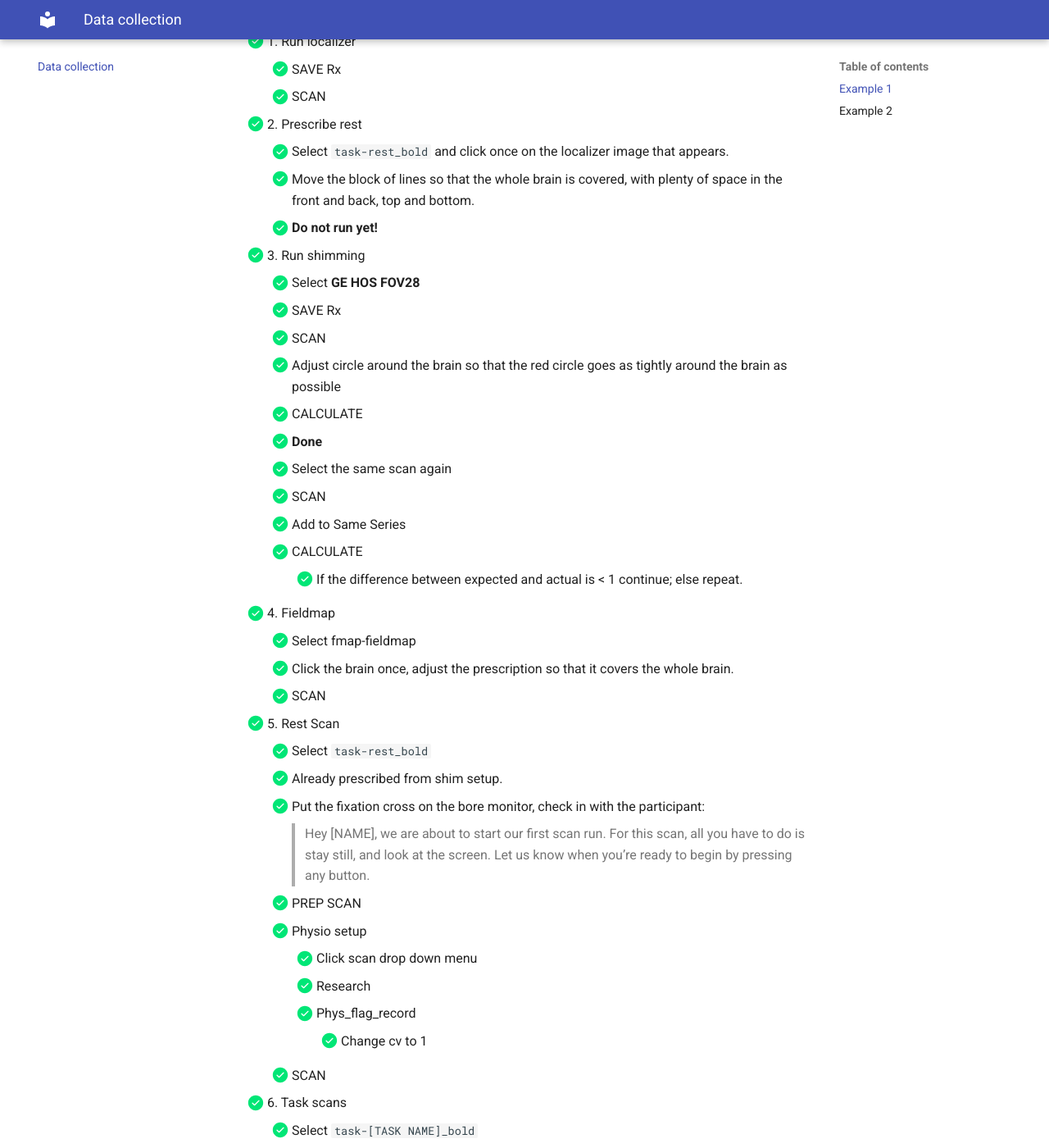
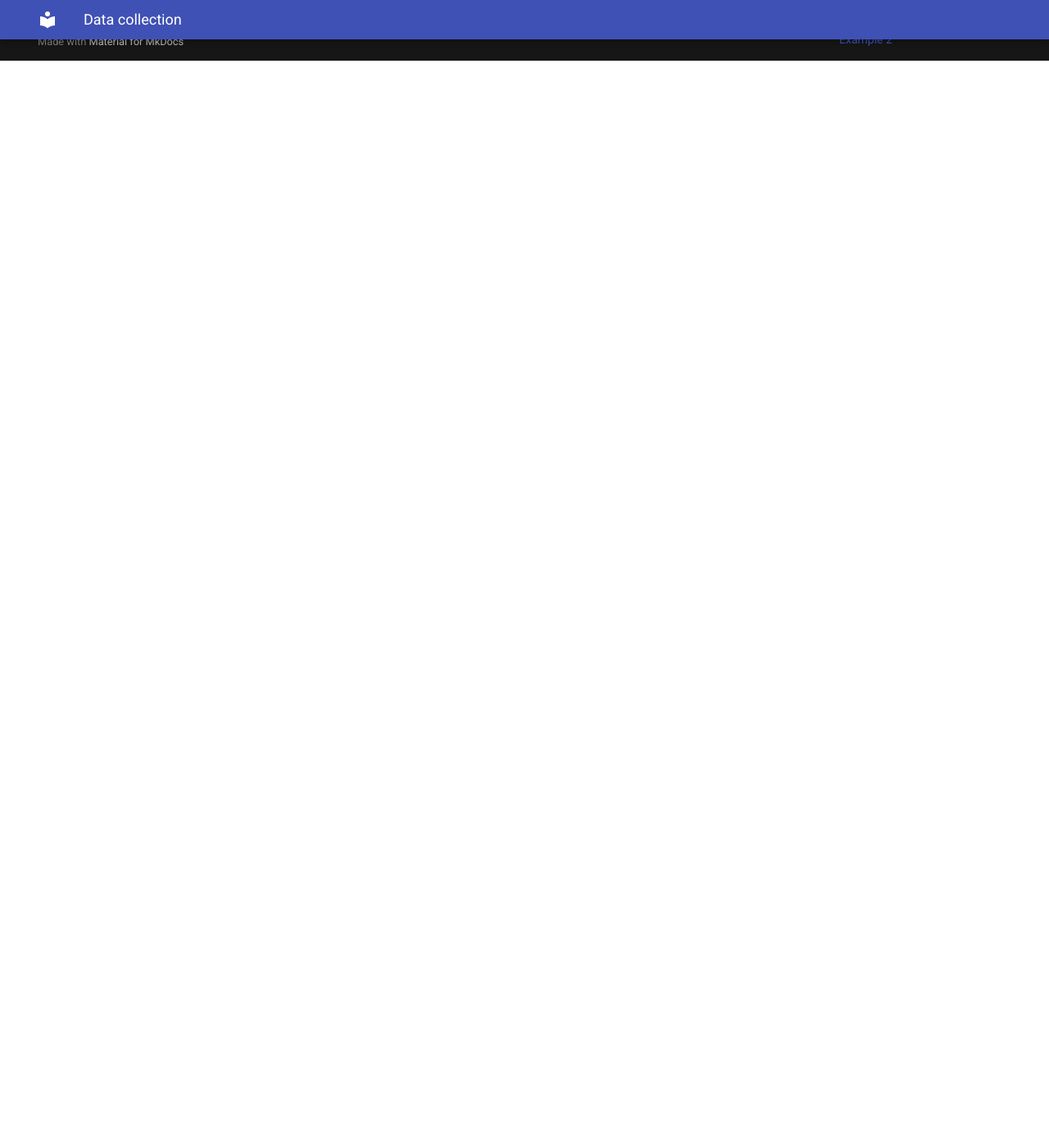
Before and after one commit to nipreps/sops-cookiecutter, an MkDocs documentation site: the page built from docs/data-collection.md, in a window 1280 px wide and 1400 px high, scrolled down 1517 px. Shown: the whole window at 82% size. Built offline with MkDocs 1.6.1 and Material for MkDocs 9.7.7, drawn with Linux system fonts in a browser that asks for light colours; after the commit the page ends 1591 px from its top, so only the background shows below that; some of the changed text lies outside the part shown.

Commit message:
remove extra details

```diff
--- a/docs/data-collection.md
+++ b/docs/data-collection.md
@@ -37,93 +37,6 @@ The following is an example checklist for setting up a participant in the MRI to
 - [x] Run MRIQC to evaluate data
 
 
-**Scan console checklist**
-
-Parameters to double check
-
-  - [x] MUX: 3
-  - [x] TR: 1490
-  - [x] TE: 3
-
-Console instructions
-
-  - [x] 1. Run localizer
-      - [x] SAVE Rx
-      - [x] SCAN
-
-  - [x] 2. Prescribe rest
-      - [x] Select `task-rest_bold` and click once on the localizer image that appears.
-      - [x] Move the block of lines so that the whole brain is covered, with plenty of space in the front and back, top and bottom.
-      - [x] **Do not run yet!**
-
-  - [x] 3. Run shimming
-      - [x] Select **GE HOS FOV28**
-      - [x] SAVE Rx
-      - [x] SCAN
-      - [x] Adjust circle around the brain so that the red circle goes as tightly around the brain as possible
-      - [x] CALCULATE
-      - [x] **Done**
-      - [x] Select the same scan again
-      - [x] SCAN
-      - [x] Add to Same Series
-      - [x] CALCULATE
-          - [x] If the difference between expected and actual is  < 1 continue; else repeat.
-
-  - [x] 4. Fieldmap
-      - [x] Select fmap-fieldmap
-      - [x] Click the brain once, adjust the prescription so that it covers the whole brain.
-      - [x] SCAN
-
-  - [x] 5. Rest Scan
-      - [x] Select `task-rest_bold`
-      - [x] Already prescribed from shim setup.
-      - [x] Put the fixation cross on the bore monitor, check in with the participant:
-
-           > Hey [NAME], we are about to start our first scan run.
-           > For this scan, all you have to do is stay still, and look at the screen.
-           > Let us know when you’re ready to begin by pressing any button.
-
-      - [x] PREP SCAN
-      - [x] Physio setup
-          - [x] Click scan drop down menu
-          - [x] Research
-          - [x] Phys_flag_record
-              - [x] Change cv to 1
-      - [x] SCAN
-
-  - [x] 6. Task scans
-      - [x] Select `task-[TASK NAME]_bold`
-      - [x] Copy prescription from rest (GRx Toolbar -> Select scan to copy from -> Copy)
-      - [x] SAVE Rx
-      - [x] Put the task window on the bore monitor
-          - [x] check in with the participant.
-
-	           > Hey [NAME], we are about to start our next scan run.
-	           > For this scan, [TASK INSTRUCTIONS].
-	           > Let us know when you’re ready to begin by pressing any button.
-
-          - [x] Advance through practice trials, keeping an eye on the participant’s performance on the task if applicable.
-
-      - [x] PREP SCAN
-      - [x] Physio setup
-          - [x] Click scan drop down menu
-          - [x] Research
-          - [x] Phys_flag_record
-              - [x] Change cv to 1
-      - [x] SCAN
-
-  - [x] 7. Anatomical scans (T1w and T2w)
-      - [x] Prescribe by clicking the localizer image once, and adjust the blue box with crosshairs so that the whole brain is covered, with plenty of space in the front and back, top and bottom.
-      - [x] SAVE Rx
-      - [x] Put the fixation cross on the bore monitor, check in with the participant:
-
-           > Hey, [NAME], we are about to start our next scan run.
-           > For this scan, all you have to do is stay still.
-           > Let us know when you’re ready to begin by pressing any button.
-
-      - [x] SCAN
-
-
 ### Example 2
 
 **BEFORE THE SCAN DATE (1-2 days)**
```
